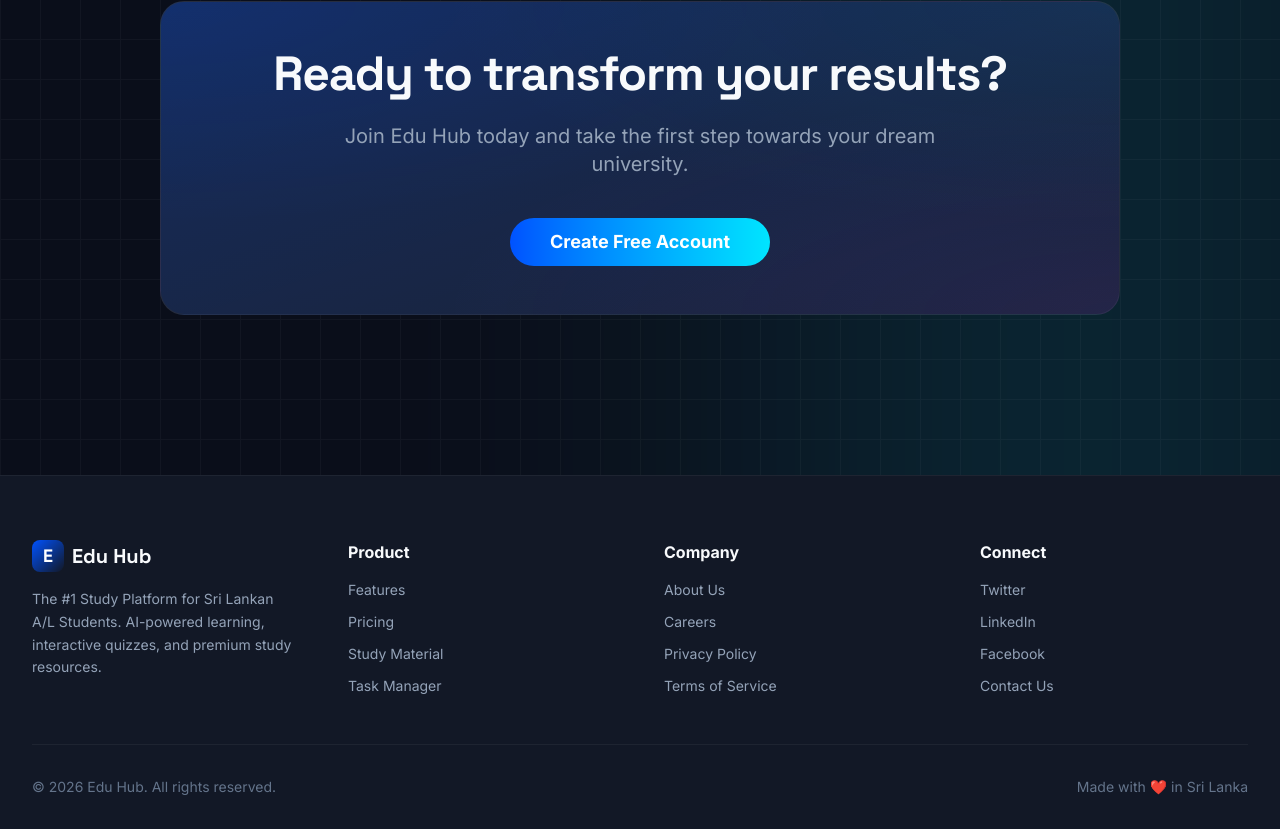
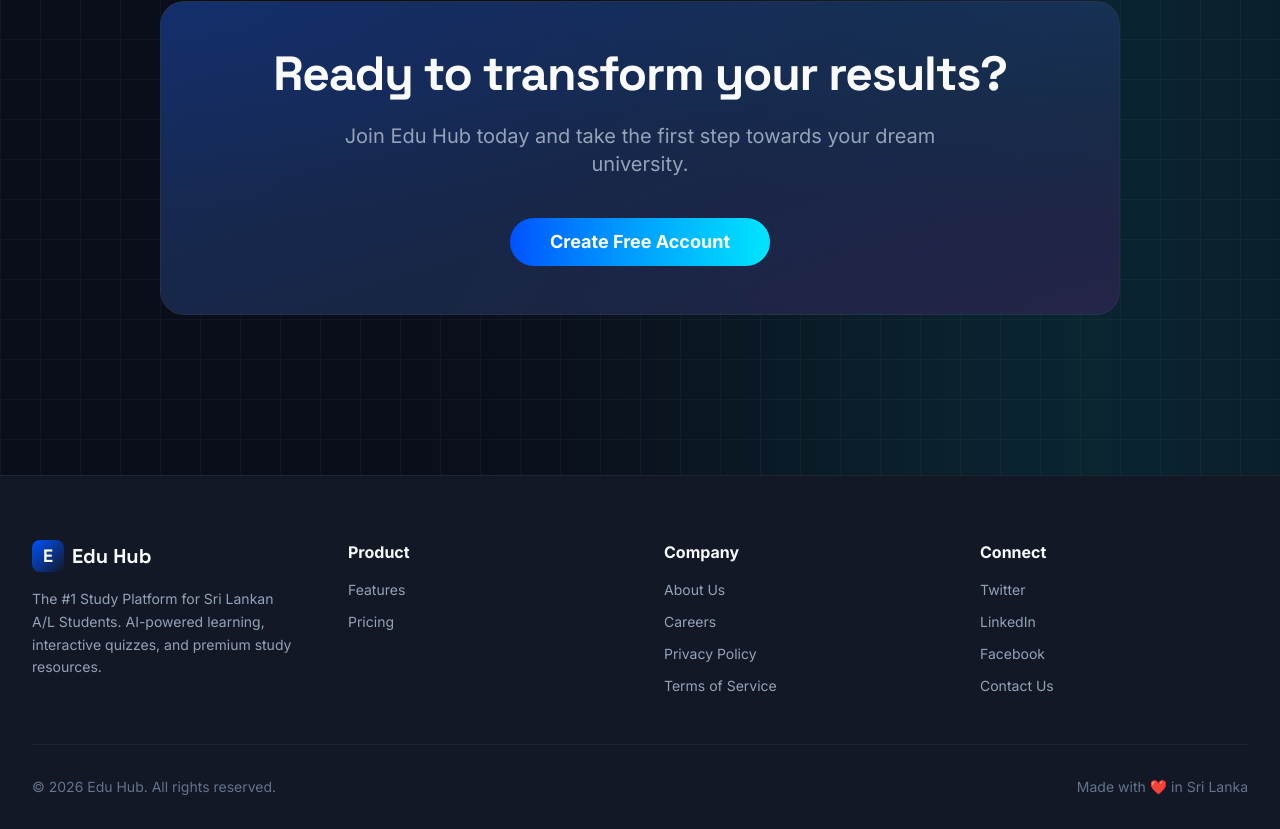
Before and after one commit to Dewmithathsarani/Edu-Hub-Information, a Next.js app in the folder apps/web/: page / in a window 1280 px wide. Shown: the part 2921-3750 px from the top of the page. Built offline with nearby package versions, Linux system fonts and the light colour scheme; no server answers.

Commit message:
fix: remove authenticated routes from footer to prevent unauthenticated access errors

```diff
--- a/apps/web/src/components/layout/Footer.tsx
+++ b/apps/web/src/components/layout/Footer.tsx
@@ -22,8 +22,6 @@ export function Footer() {
             <ul className="space-y-3 text-sm text-[var(--color-text-secondary)]">
               <li><Link href="/#features" className="hover:text-[var(--color-primary-base)] transition-colors">Features</Link></li>
               <li><Link href="/#pricing" className="hover:text-[var(--color-primary-base)] transition-colors">Pricing</Link></li>
-              <li><Link href="/resources" className="hover:text-[var(--color-primary-base)] transition-colors">Study Material</Link></li>
-              <li><Link href="/tasks" className="hover:text-[var(--color-primary-base)] transition-colors">Task Manager</Link></li>
             </ul>
           </div>
 
```
